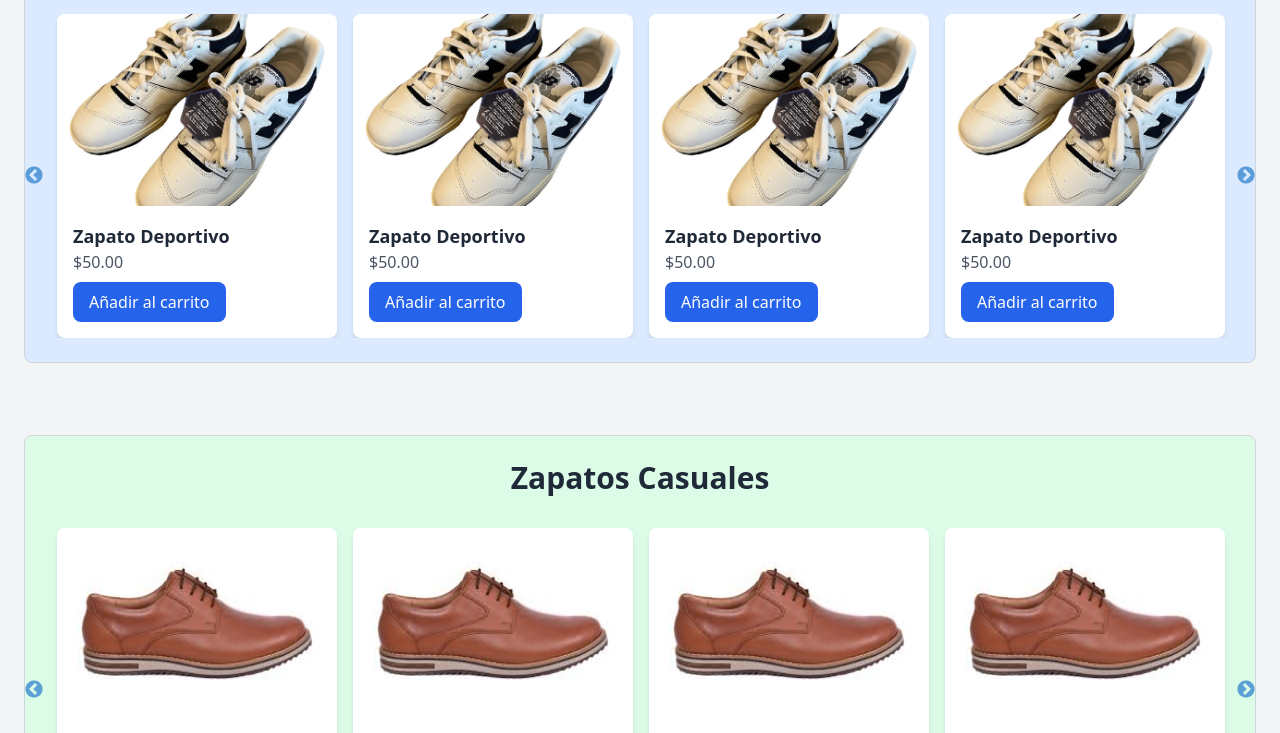
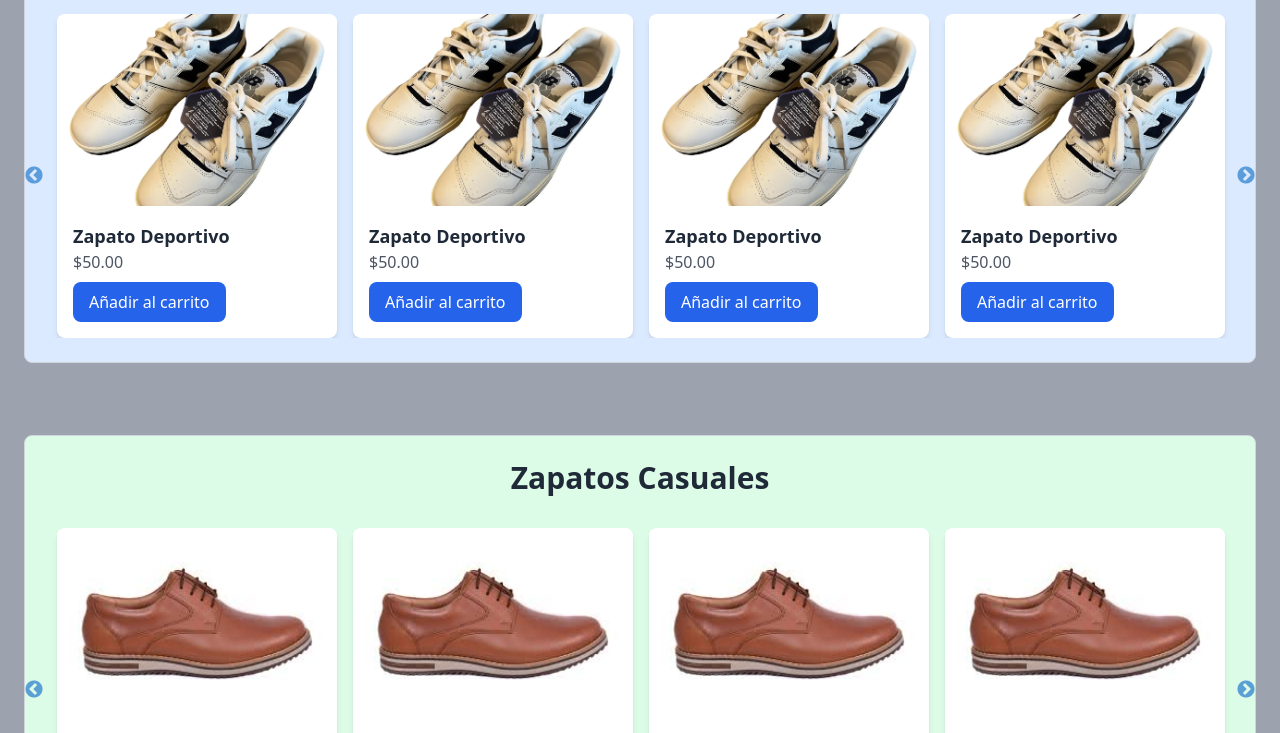
Before and after one commit to MaykolKRP16/ProyectoCalzado, a website: page src/catalogo.html in a window 1280 px wide. Shown: the part 257-990 px from the top of the page. Drawn offline with nearby package versions, Linux system fonts and the light colour scheme.

Commit message:
si finish

```diff
--- a/src/catalogo.html
+++ b/src/catalogo.html
@@ -29,7 +29,7 @@
 
 </head>
 
-<body class="pt-16 bg-gray-100">
+<body class="pt-16 bg-gray-400">
 
   <nav class="fixed top-0 w-full text-white z-50">
     <div class="bg-gray-700 px-5 border border-gray-600 shadow-lg">
```
